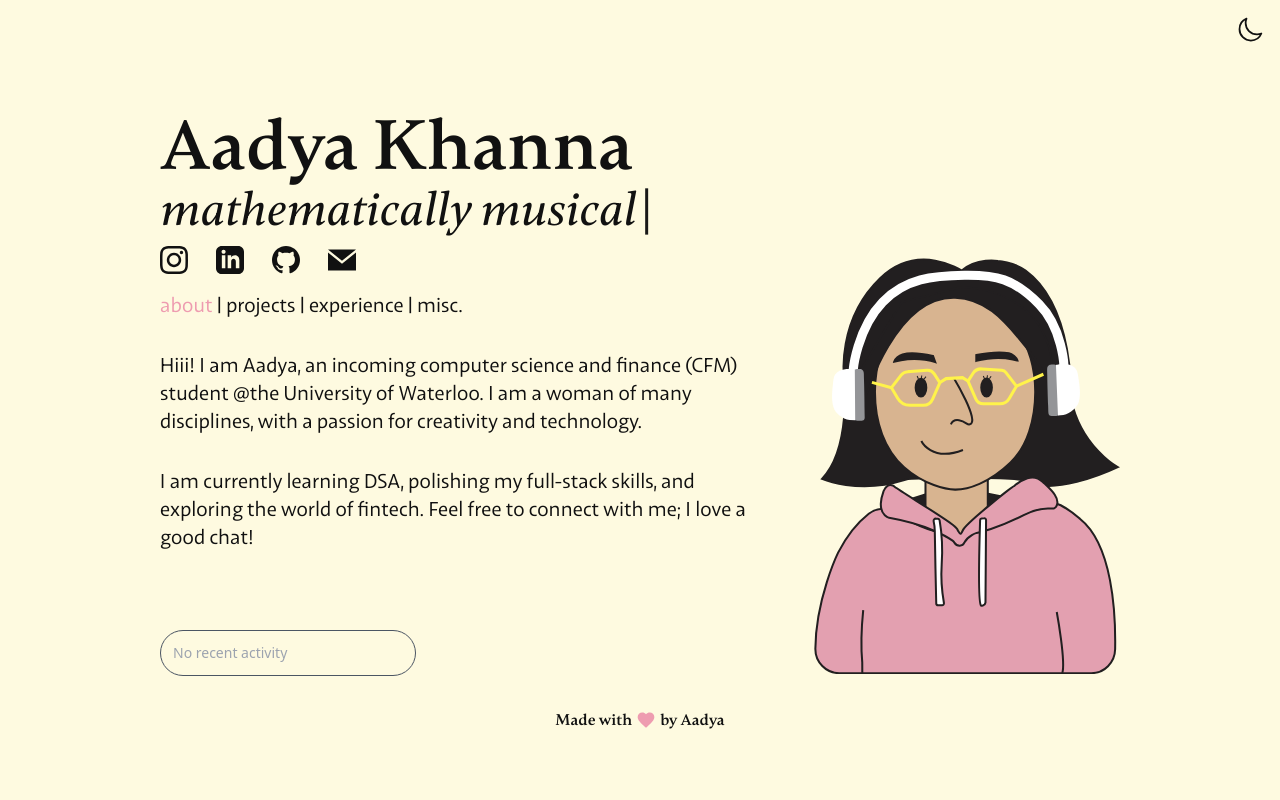
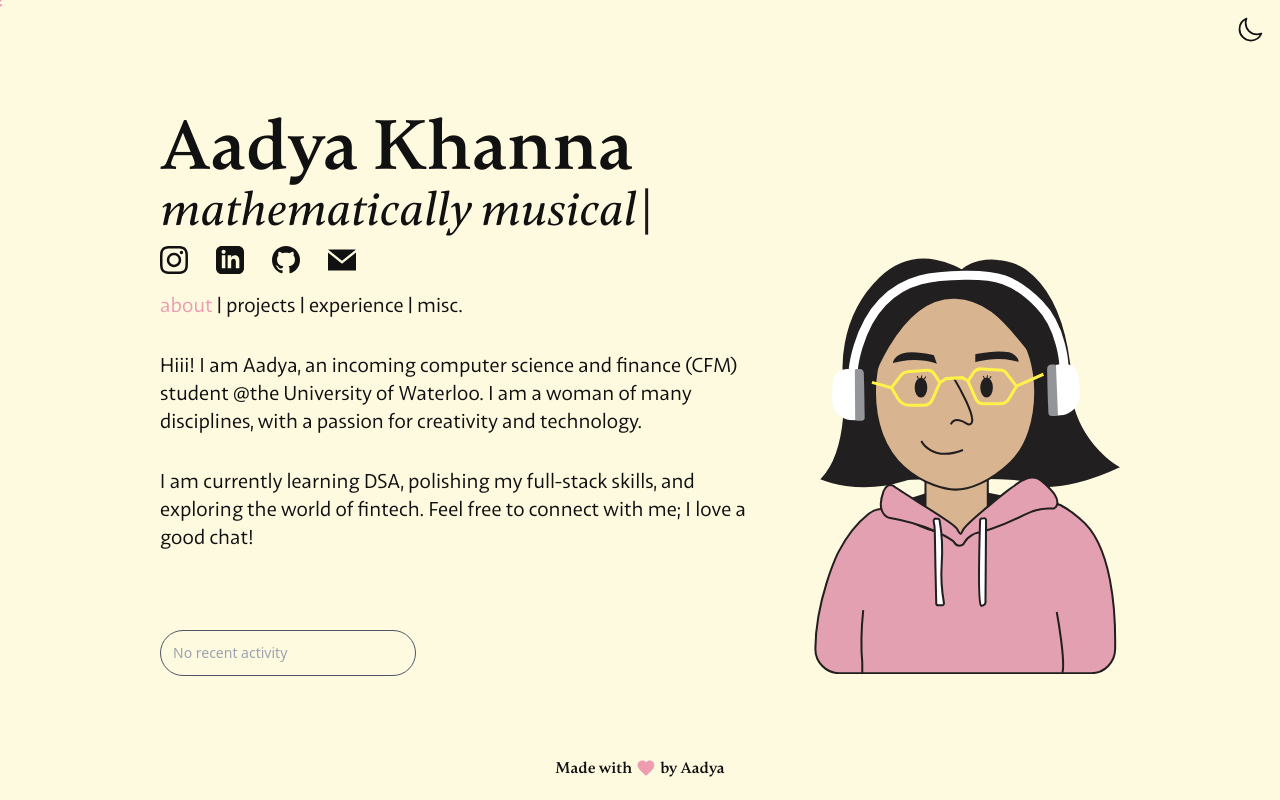
Before and after one commit to aadya-khanna/portfolio_frontend, a React (Vite) app: page /about in a window 1280 px wide. Built offline with nearby package versions, Linux system fonts and the light colour scheme; no server answers.

Commit message:
added padding to footer

```diff
--- a/src/pages/Home.jsx
+++ b/src/pages/Home.jsx
@@ -92,7 +92,10 @@ export default function Home() {
           </div>
         </div>
 
-        <Footer />
+        <div className='pt-12'>
+          <Footer />
+        </div>
+
       </main>
     </div>
   );
```
